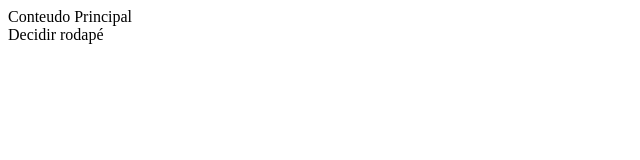
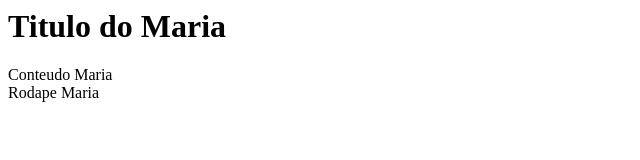
Before and after one commit to caibate/Brackets, a plain HTML site: page proposta.html in a window 1280 px wide. Shown: the whole page, without its empty margins (0-640 px from the left). Drawn offline with Linux system fonts and the light colour scheme.

Commit message:
Alteração Maria

```diff
--- a/proposta.html
+++ b/proposta.html
@@ -1,12 +1,14 @@
 <html>
 <head>
-	<title>Texto 1 para homepage da empresa</title>
+	<title>Proposta Maria para homepage da empresa</title>
 </head>
 <body>
-	<h1></h1>
+	<h1>Titulo do Maria</h1>
 	<div>
-		Conteudo Principal
+		Conteudo Maria
 	</div>
-	<div>Decidir rodapé</div>
+	<div>
+		Rodape Maria
+	</div>
 </body>
 </html>
```
